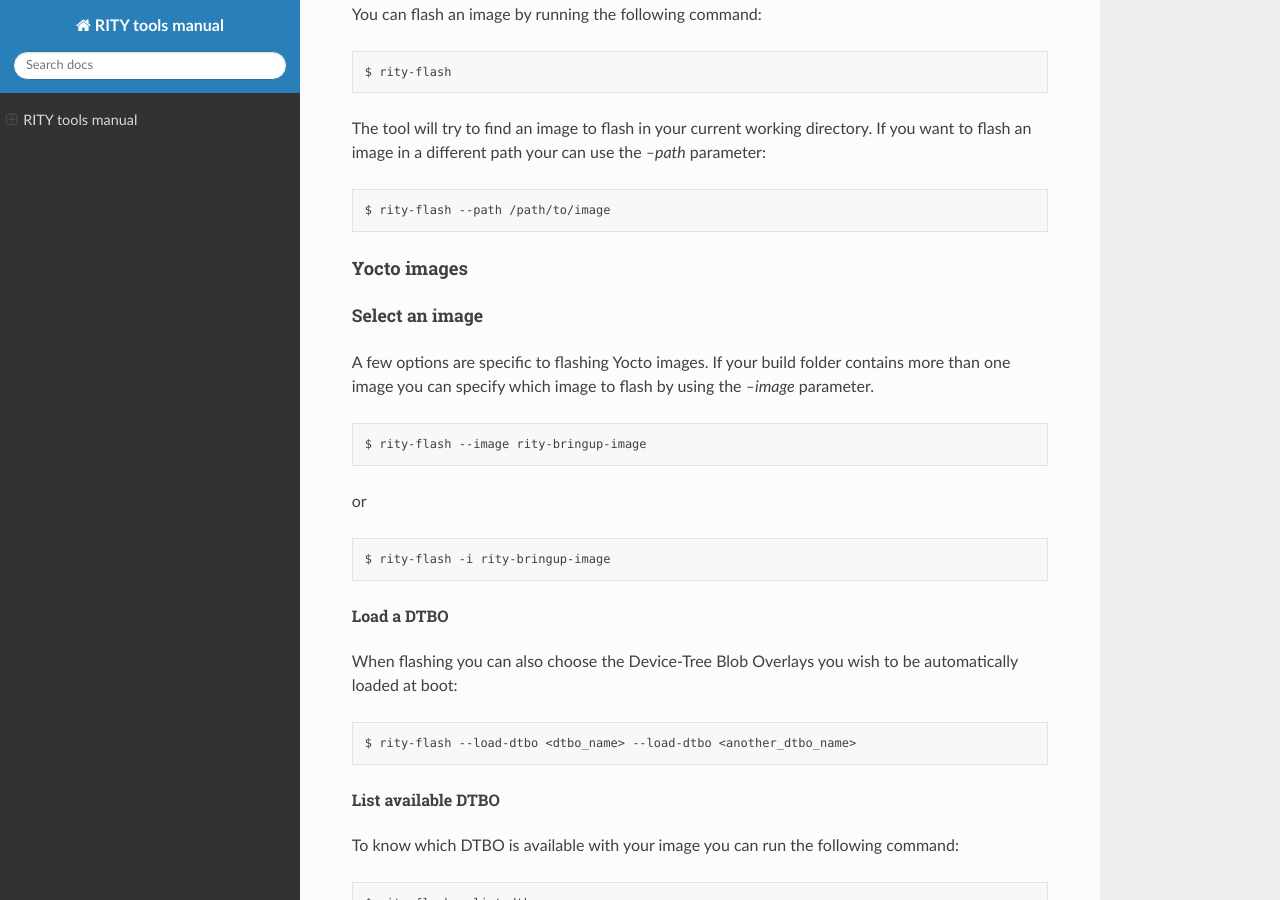
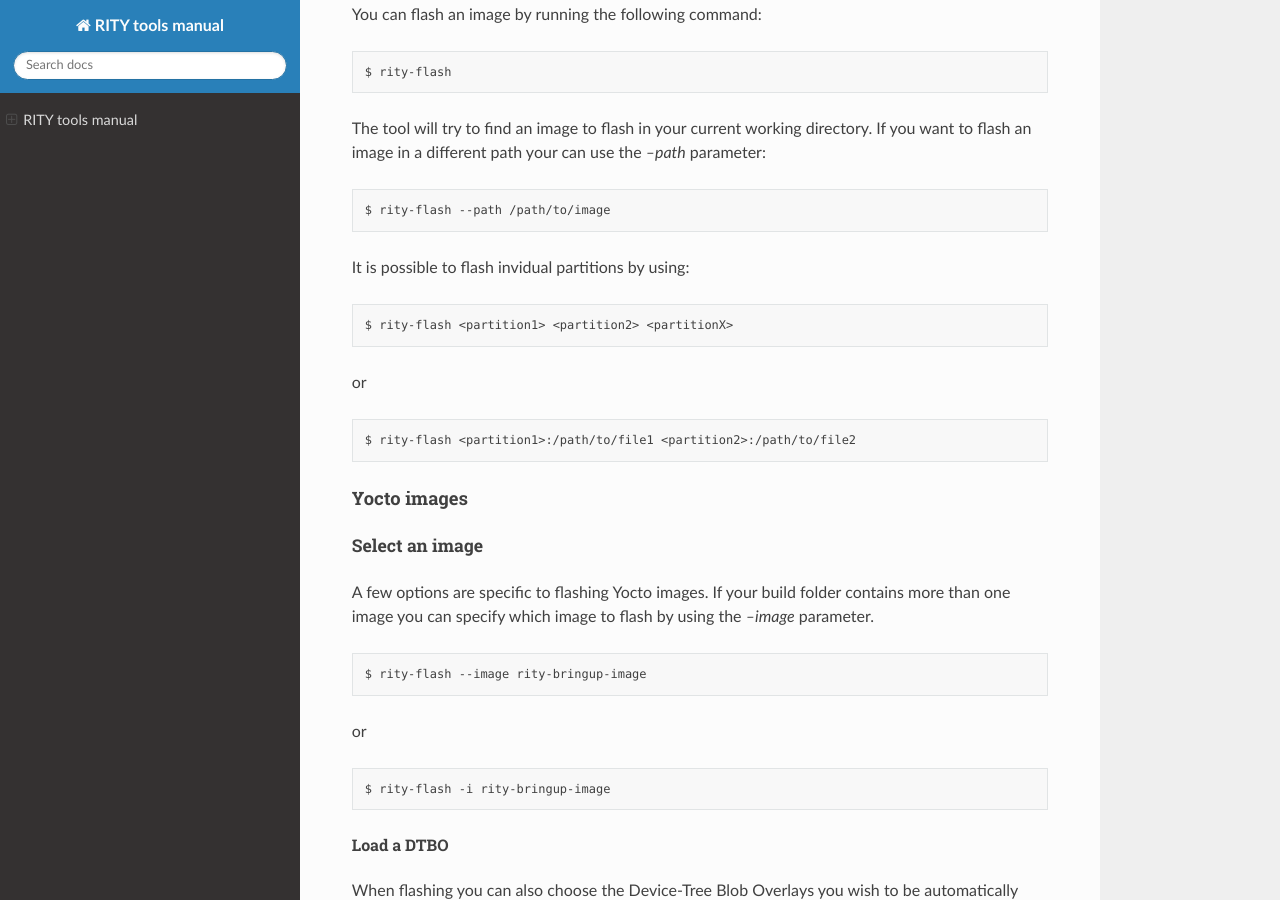
Before and after one commit to tzuhsien-kao/genio-tools, a Sphinx documentation site: the page built from docs/index.rst, in a window 1280 px wide and 900 px high, scrolled down 3844 px. Built offline with Sphinx 7.4.7 and the Read the Docs theme 2.0.0, drawn with Linux system fonts in a browser that asks for light colours.

Commit message:
docs: add more examples on how to use rity-flash
Document how to flash to show more use-case:
* flashing a specific partition
* flashing a specific file to a specific partition.

Signed-off-by: Fabien Parent <fparent@baylibre.com>

```diff
--- a/docs/index.rst
+++ b/docs/index.rst
@@ -212,6 +212,18 @@ parameter:
 
 	rity-flash --path /path/to/image
 
+It is possible to flash invidual partitions by using:
+
+.. prompt:: bash $
+
+	rity-flash <partition1> <partition2> <partitionX>
+
+or
+
+.. prompt:: bash $
+
+	rity-flash <partition1>:/path/to/file1 <partition2>:/path/to/file2
+
 Yocto images
 ------------
 
```
